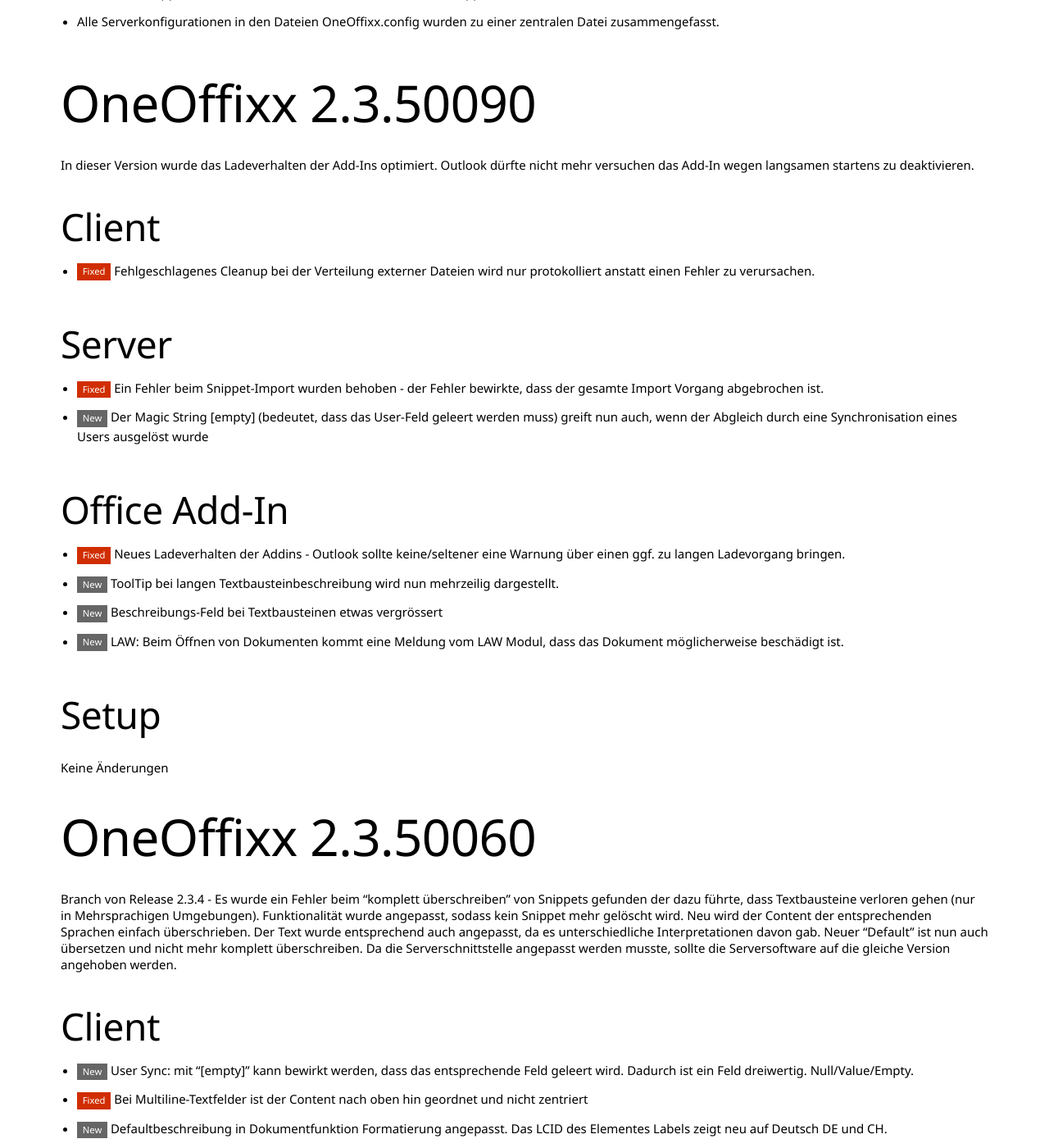
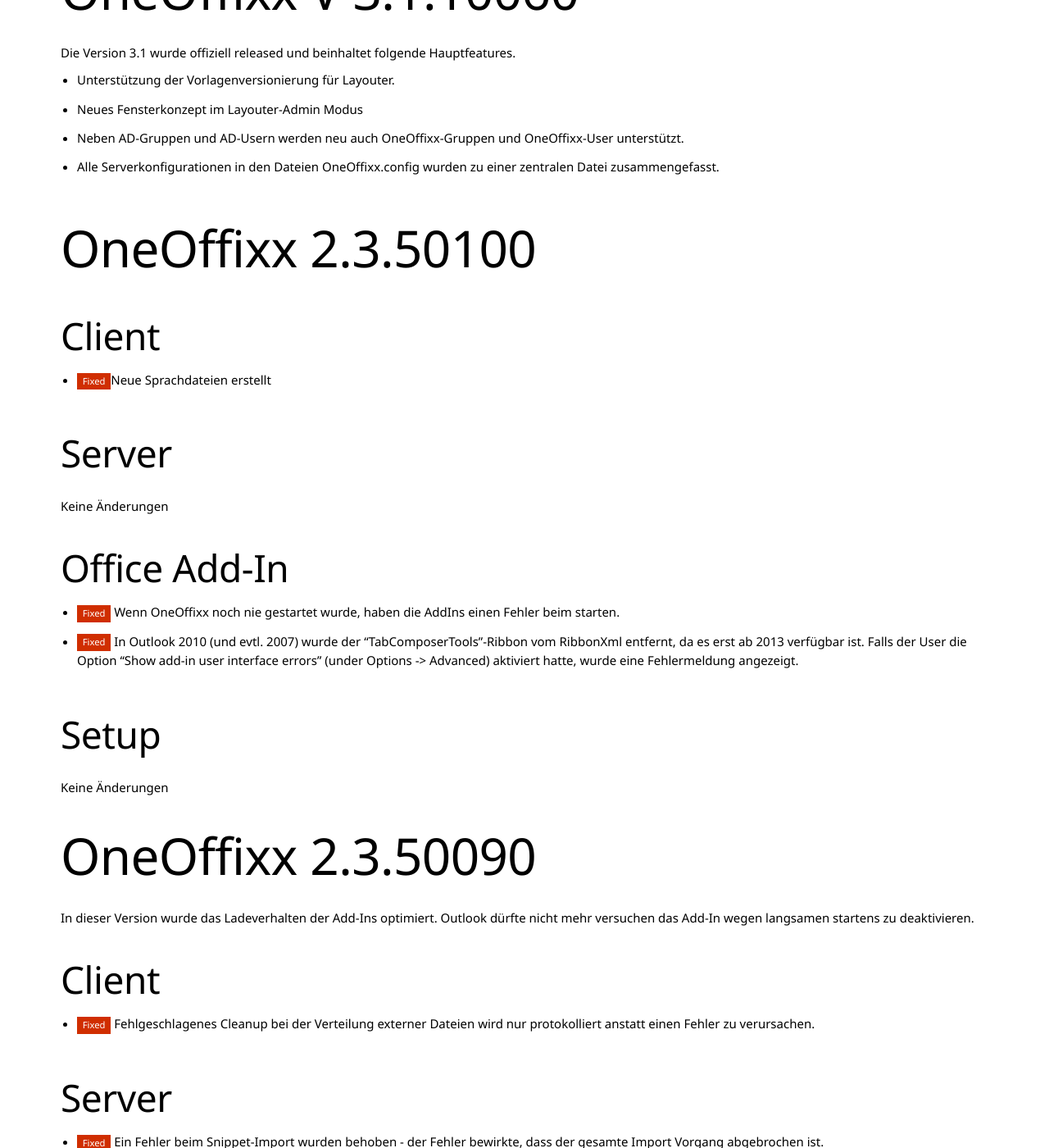
Before and after one commit to primesoft-group/oneoffixx-docs, a Jekyll site: the page built from _pages/install/de/releasenotes.md, in a window 1280 px wide and 1400 px high, scrolled down 3025 px. Shown: the whole window at 82% size. Built offline with Jekyll 4.4.1, drawn with Linux system fonts in a browser that asks for light colours; nearby versions of some CDN libraries; some web fonts are replaced; some of the changed text lies outside the part shown.

Commit message:
Release 2.3.5

```diff
--- a/_pages/install/de/releasenotes.md
+++ b/_pages/install/de/releasenotes.md
@@ -15,25 +15,30 @@
     - [Office Add-In](#office-add-in)
     - [Setup](#setup)
 - [OneOffixx V 3.1.10060](#oneoffixx-v-3110060)
-- [OneOffixx 2.3.50090](#oneoffixx-2350090)
+- [OneOffixx 2.3.50100](#oneoffixx-2350100)
     - [Client](#client-1)
     - [Server](#server-1)
     - [Office Add-In](#office-add-in-1)
     - [Setup](#setup-1)
-- [OneOffixx 2.3.50060](#oneoffixx-2350060)
+- [OneOffixx 2.3.50090](#oneoffixx-2350090)
     - [Client](#client-2)
     - [Server](#server-2)
     - [Office Add-In](#office-add-in-2)
     - [Setup](#setup-2)
-- [OneOffixx 2.3.50030](#oneoffixx-2350030)
+- [OneOffixx 2.3.50060](#oneoffixx-2350060)
     - [Client](#client-3)
     - [Server](#server-3)
     - [Office Add-In](#office-add-in-3)
     - [Setup](#setup-3)
-- [OneOffixx 2.3.40270](#oneoffixx-2340270)
+- [OneOffixx 2.3.50030](#oneoffixx-2350030)
     - [Client](#client-4)
     - [Server](#server-4)
     - [Office Add-In](#office-add-in-4)
+    - [Setup](#setup-4)
+- [OneOffixx 2.3.40270](#oneoffixx-2340270)
+    - [Client](#client-5)
+    - [Server](#server-5)
+    - [Office Add-In](#office-add-in-5)
 
 <!-- /TOC -->
 
@@ -83,6 +88,21 @@
 * Neues Fensterkonzept im Layouter-Admin Modus
 * Neben AD-Gruppen und AD-Usern werden neu auch OneOffixx-Gruppen und OneOffixx-User unterstützt.
 * Alle Serverkonfigurationen in den Dateien OneOffixx.config wurden zu einer zentralen Datei zusammengefasst.
+
+# OneOffixx 2.3.50100
+
+## Client
+* <span class="label label-danger">Fixed</span>Neue Sprachdateien erstellt
+
+## Server
+Keine Änderungen
+
+## Office Add-In
+* <span class="label label-danger">Fixed</span> Wenn OneOffixx noch nie gestartet wurde, haben die AddIns einen Fehler beim starten.
+* <span class="label label-danger">Fixed</span> In Outlook 2010 (und evtl. 2007) wurde der "TabComposerTools"-Ribbon vom RibbonXml entfernt, da es erst ab 2013 verfügbar ist. Falls der User die Option "Show add-in user interface errors" (under Options -> Advanced) aktiviert hatte, wurde eine Fehlermeldung angezeigt.
+
+## Setup
+Keine Änderungen
 
 # OneOffixx 2.3.50090
 
```
Also changed, not shown: _pages/install/de/download.md (added, +17 -0 lines).
